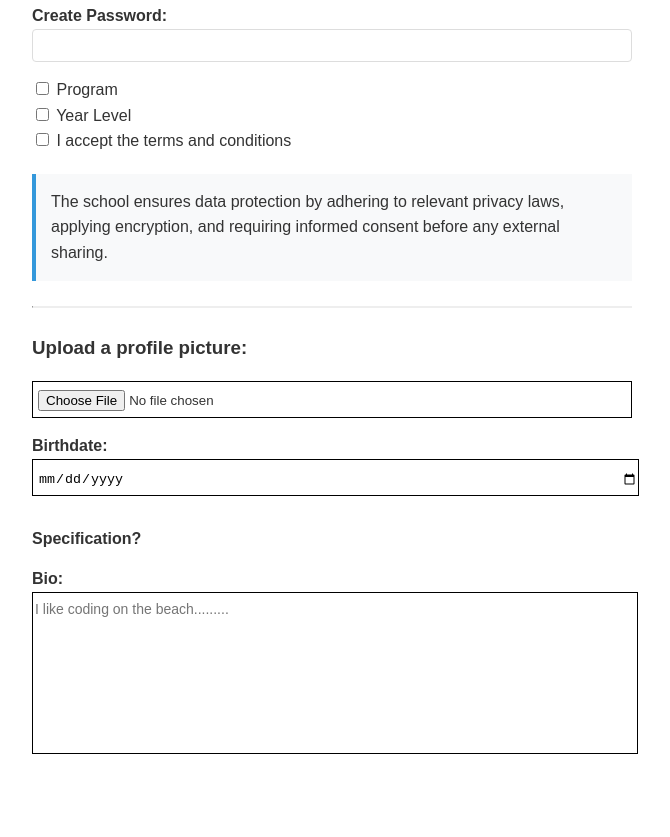
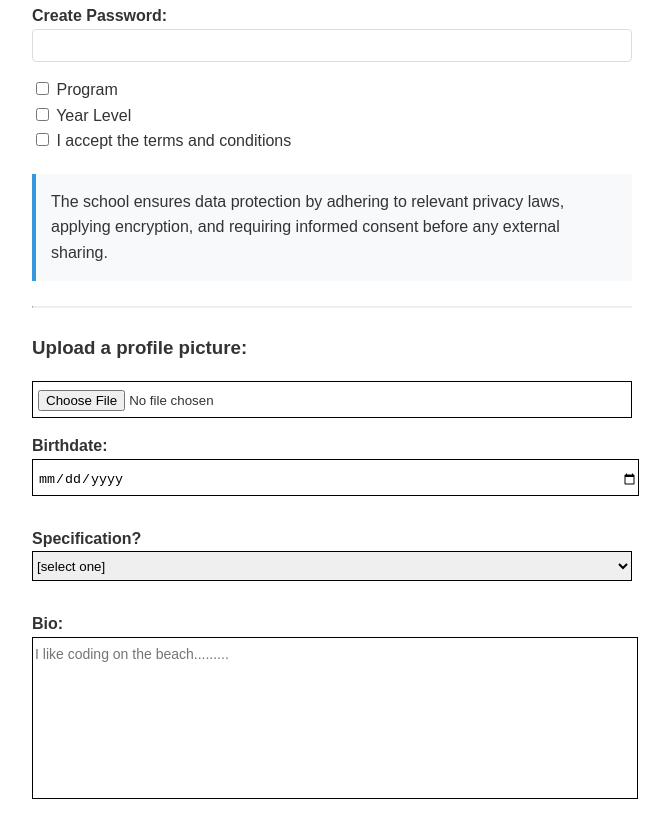
Before and after one commit to arbeyn/formreg, a plain HTML site: page index.html in a window 1280 px wide. Shown: the part 385-1222 px from the top of the page, without its empty margins (308-978 px from the left). Before the commit the page ends 1185 px from the top, so only its background shows below. Drawn offline with Linux system fonts and the light colour scheme.

Commit message:
added options 1,2,3

```diff
--- a/index.html
+++ b/index.html
@@ -64,6 +64,13 @@
 
         <div class="form-group">
             <label for="specification"><strong>Specification?</strong></label><br>
+            <select id="specification" name="option" required>
+                <option value="" disabled selected>[select one]</option>
+                <option value="option1">option1</option>
+                <option value="option2">option2</option>
+                <option value="option3">option3</option>
+            </select>
+
 
 
         </div>
```
